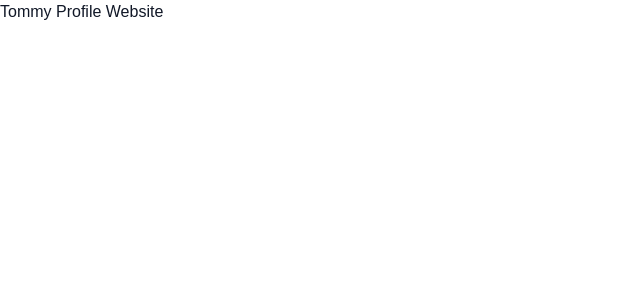
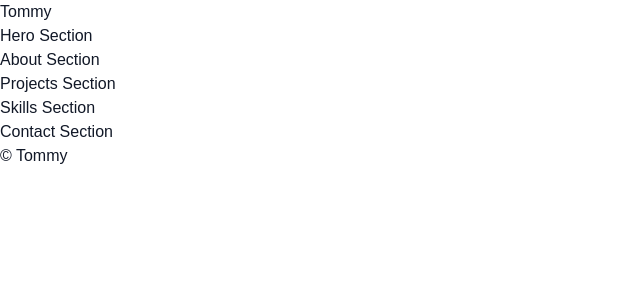
Before and after one commit to Tommy-Eareast/tommy-profile, a Next.js app: page / in a window 1280 px wide. Shown: the top 300 px of the page, without its empty margins (0-640 px from the left). Built offline with nearby package versions, Linux system fonts and the light colour scheme.

Commit message:
feat: create homepage section structure

```diff
--- a/src/app/page.tsx
+++ b/src/app/page.tsx
@@ -1,7 +1,21 @@
+import Navbar from "@/sections/Navbar";
+import Hero from "@/sections/Hero";
+import About from "@/sections/About";
+import Projects from "@/sections/Projects";
+import Skills from "@/sections/Skills";
+import Contact from "@/sections/Contact";
+import Footer from "@/sections/Footer";
+
 export default function Home() {
     return (
         <main>
-            <h1>Tommy Profile Website</h1>
+            <Navbar />
+            <Hero />
+            <About />
+            <Projects />
+            <Skills />
+            <Contact />
+            <Footer />
         </main>
     );
 }
--- /dev/null
+++ b/src/sections/About.tsx
@@ -0,0 +1,7 @@
+export default function About() {
+    return (
+        <section id="about">
+            <h2>About Section</h2>
+        </section>
+    );
+}
--- /dev/null
+++ b/src/sections/Contact.tsx
@@ -0,0 +1,7 @@
+export default function Contact() {
+    return (
+        <section id="contact">
+            <h2>Contact Section</h2>
+        </section>
+    );
+}
--- /dev/null
+++ b/src/sections/Footer.tsx
@@ -0,0 +1,7 @@
+export default function Footer() {
+    return (
+        <footer>
+            <p>© Tommy</p>
+        </footer>
+    );
+}
--- /dev/null
+++ b/src/sections/Hero.tsx
@@ -0,0 +1,7 @@
+export default function Hero() {
+    return (
+        <section id="hero">
+            <h1>Hero Section</h1>
+        </section>
+    );
+}
--- /dev/null
+++ b/src/sections/Navbar.tsx
@@ -0,0 +1,7 @@
+export default function Navbar() {
+    return (
+        <nav>
+            <h2>Tommy</h2>
+        </nav>
+    );
+}
--- /dev/null
+++ b/src/sections/Projects.tsx
@@ -0,0 +1,7 @@
+export default function Projects() {
+    return (
+        <section id="projects">
+            <h2>Projects Section</h2>
+        </section>
+    );
+}
--- /dev/null
+++ b/src/sections/Skills.tsx
@@ -0,0 +1,7 @@
+export default function Skills() {
+    return (
+        <section id="skills">
+            <h2>Skills Section</h2>
+        </section>
+    );
+}
```
